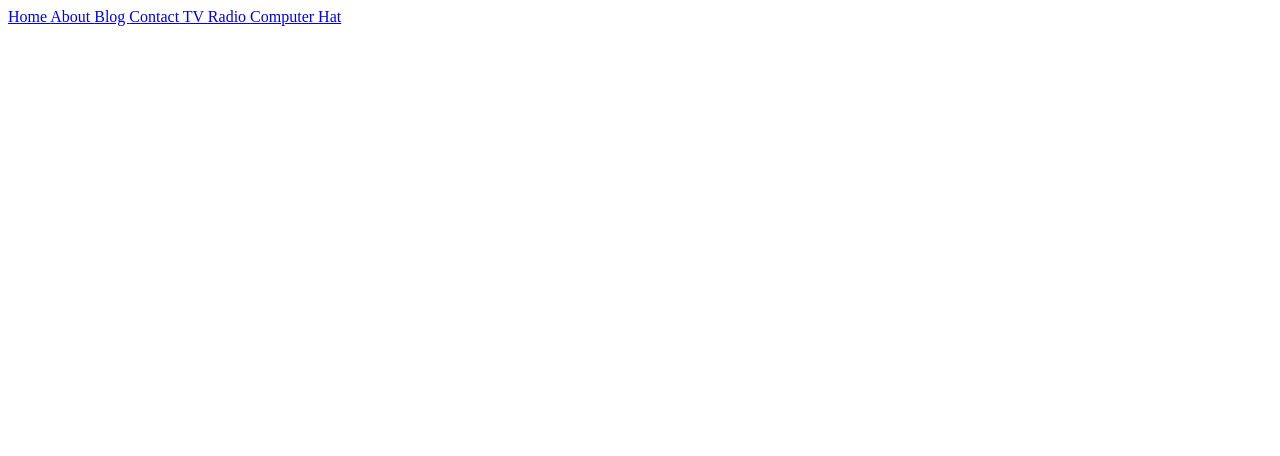
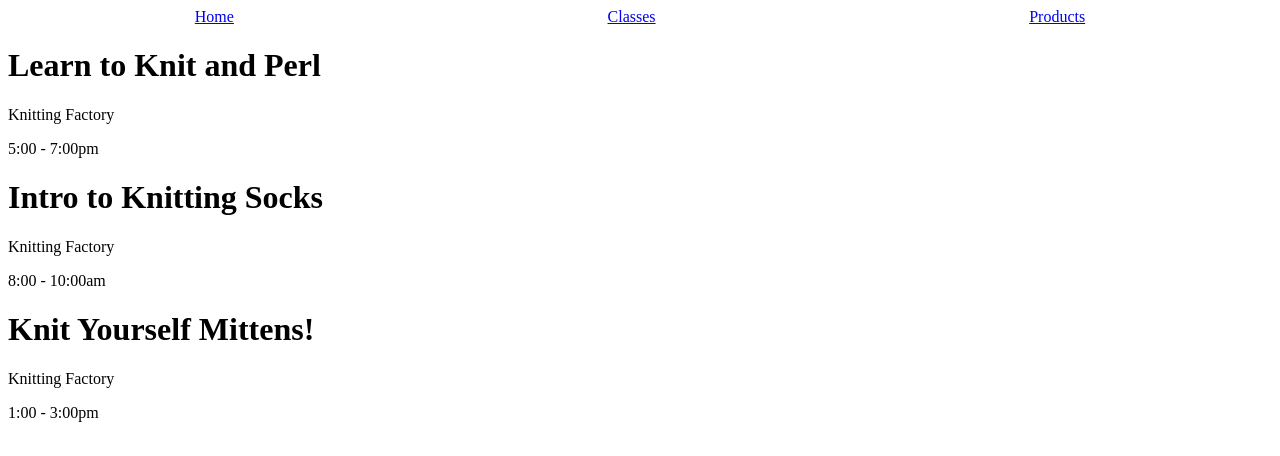
Before and after one commit to 3mi1y/react-playground, a React (Create React App) app: page /classes in a window 1280 px wide. Shown: the top 456 px of the page. Built offline with nearby package versions, Linux system fonts and the light colour scheme.

Commit message:
Yarn shop mini react app

```diff
--- a/src/index.js
+++ b/src/index.js
@@ -1,6 +1,6 @@
 import React from 'react'
 import ReactDOM from 'react-dom'
-import App from './router-introduction/App'
+import App from './yarn-store-app/App'
 import registerServiceWorker from './registerServiceWorker'
 
 ReactDOM.render(<App />, document.getElementById('root'))
--- /dev/null
+++ b/src/yarn-store-app/App.js
@@ -0,0 +1,30 @@
+import React from 'react'
+import Classes from './Classes'
+import Products from './Products'
+import classData from './ClassData'
+import productData from './ProductData'
+import NavBar from './NavBar'
+
+import {
+  BrowserRouter as Router,
+  Route,
+  Link
+} from 'react-router-dom'
+
+const Home = () =>
+  <div>
+    <h2>Welcome to our Knitting Shop!</h2>
+    <p>We offer classes to teach you how to knit as well as sell a nice variety of yarns from all over the world!</p>
+  </div>
+
+const App = () =>
+  <Router>
+    <div>
+      <NavBar />
+      <Route exact path='/' component={Home} />
+      <Route exact path='/classes' render={() => <Classes classData={classData} />} />
+      <Route exact path='/products' render={() => <Products productData={productData} />} />
+    </div>
+  </Router>
+
+export default App
--- /dev/null
+++ b/src/yarn-store-app/ClassData.js
@@ -0,0 +1,22 @@
+const data = [
+  {
+    className: 'Learn to Knit and Perl',
+    location: 'Knitting Factory',
+    day: 'Wendesday',
+    time: '5:00 - 7:00pm'
+  },
+  {
+    className: 'Intro to Knitting Socks',
+    location: 'Knitting Factory',
+    day: 'Thursday',
+    time: '8:00 - 10:00am'
+  },
+  {
+    className: 'Knit Yourself Mittens!',
+    location: 'Knitting Factory',
+    day: 'Friday',
+    time: '1:00 - 3:00pm'
+  }
+]
+
+export default data
--- /dev/null
+++ b/src/yarn-store-app/Classes.js
@@ -0,0 +1,26 @@
+import React from 'react'
+import PropTypes from 'prop-types'
+
+const Classes = ({classData}) => {
+  return (
+    <div>
+      {
+        classData.map(item => {
+          return (
+            <div>
+              <h1>{item.className}</h1>
+              <p>{item.location}</p>
+              <p>{item.time}</p>
+            </div>
+          )
+        })
+      }
+    </div>
+  )
+}
+
+Classes.propTypes = {
+  classData: PropTypes.array.isRequired
+}
+
+export default Classes
--- /dev/null
+++ b/src/yarn-store-app/NavBar.js
@@ -0,0 +1,19 @@
+import React from 'react'
+import {Link} from 'react-router-dom'
+
+const styles = {
+  container: {
+    display: 'flex',
+    flexDirection: 'row',
+    justifyContent: 'space-around'
+  }
+}
+
+const NavBar = () =>
+  <nav style={styles.container}>
+    <Link to='/'>Home</Link>
+    <Link to='/classes'>Classes</Link>
+    <Link to='/products'>Products</Link>
+  </nav>
+
+export default NavBar
--- /dev/null
+++ b/src/yarn-store-app/ProductData.js
@@ -0,0 +1,28 @@
+const data = [
+  {
+    productName: 'Sock Yarn',
+    price: 20,
+    machineWashable: true,
+    img: 'http://yarnspirations.s3.amazonaws.com/catalog/product/cache/1/image/9df78eab33525d08d6e5fb8d27136e95/P/a/Patons-KroySocks.jpg'
+  },
+  {
+    productName: 'Fuzzy Yarn',
+    price: 7,
+    machineWashable: false,
+    img: 'https://www.crochetspot.com/wp-content/uploads/2010/06/eyelash-yarn.jpg'
+  },
+  {
+    productName: 'Lace Yarn',
+    price: 15,
+    machineWashable: false,
+    img: 'http://yarnspirations.s3.amazonaws.com/catalog/product/cache/1/image/400x/9df78eab33525d08d6e5fb8d27136e95/P/a/Patons-Lace.jpg'
+  },
+  {
+    productName: 'Regular Ball of Yarn',
+    price: 10,
+    machineWashable: true,
+    img: 'http://www.craftsy.com/blog/wp-content/uploads/2013/08/cascade-yarn.jpg'
+  }
+]
+
+export default data
--- /dev/null
+++ b/src/yarn-store-app/Products.js
@@ -0,0 +1,35 @@
+import React from 'react'
+import PropTypes from 'prop-types'
+
+const styles = {
+  container: {
+    width: '50%'
+  },
+  img: {
+    maxWidth: '100%'
+  }
+}
+
+const Products = ({productData}) => {
+  return (
+    <div>
+      {
+        productData.map(item => {
+          return (
+            <div style={styles.container}>
+              <h1>{item.productName}</h1>
+              <img src={item.img} style={styles.img} />
+              <p>${item.price}</p>
+            </div>
+          )
+        })
+      }
+    </div>
+  )
+}
+
+Products.propTypes = {
+  productData: PropTypes.array.isRequired
+}
+
+export default Products
```
